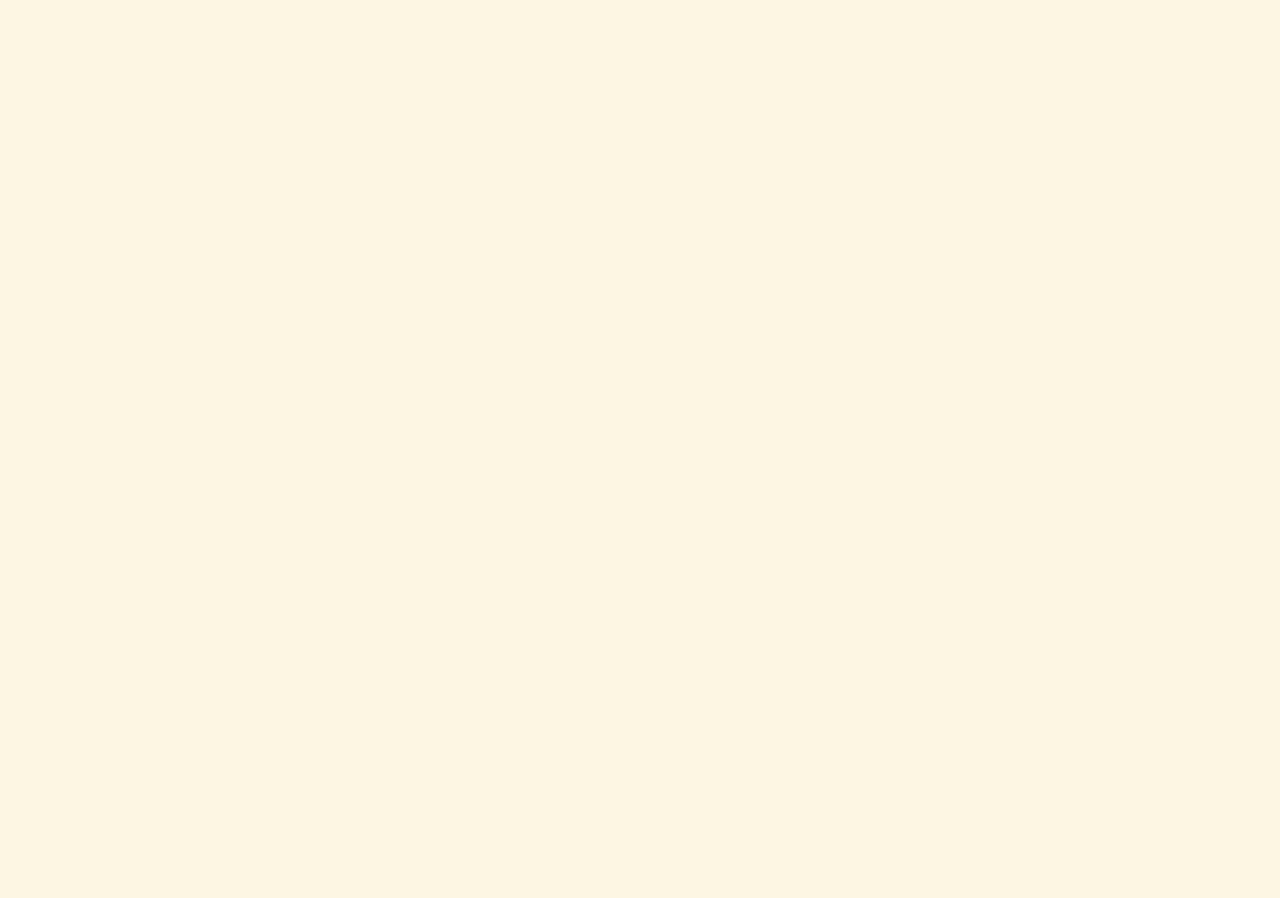
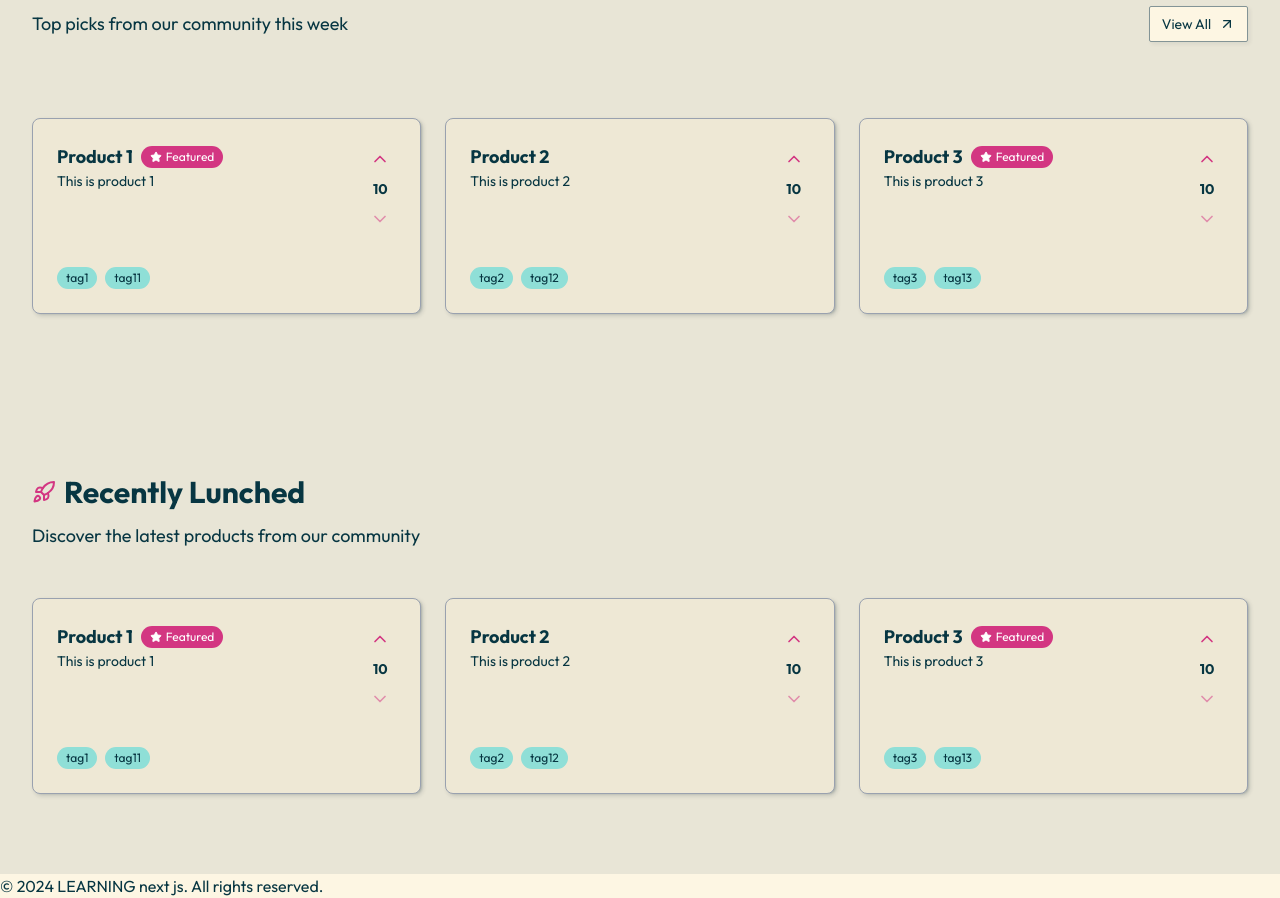
Before and after one commit to Namrata725/next-js-learning, a Next.js app: page / in a window 1280 px wide. Shown: the part 815-1713 px from the top of the page. Before the commit the page ends 800 px from the top, so only its background shows below. Built offline with nearby package versions, Linux system fonts and the light colour scheme.

Commit message:
update product and recently added products

```diff
--- a/src/app/layout.tsx
+++ b/src/app/layout.tsx
@@ -20,8 +20,8 @@ export default function RootLayout({
       <body className={`${outfit.className} antialiased`}>
         <header>I BUILD THIS</header>
         {children}
+        <footer>© 2024 LEARNING next js. All rights reserved.</footer>
       </body>
-      <footer>© 2024 LEARNING next js. All rights reserved.</footer>
     </html>
   );
 }
--- a/src/app/page.tsx
+++ b/src/app/page.tsx
@@ -1,9 +1,13 @@
-import HeroSection from "@/components/ui/landing-page/hero-section";
+import FeatureadProducts from "@/components/landing-page/featured-products";
+import HeroSection from "@/components/landing-page/hero-section";
+import RecentlyLunchedProducts from "@/components/landing-page/recently-luched-product";
 
 export default function Home() {
   return (
     <>
       <HeroSection />
+      <FeatureadProducts />
+      <RecentlyLunchedProducts />
     </>
   );
 }
--- /dev/null
+++ b/src/components/common/empty-state.tsx
@@ -0,0 +1,7 @@
+export default function EmptyState() {
+  return (
+    <div className="empty-state">
+      <p>No products found</p>
+    </div>
+  );
+}
--- /dev/null
+++ b/src/components/common/section-header.tsx
@@ -0,0 +1,21 @@
+import { LucideIcon } from "lucide-react";
+
+export default function SectionHeader({
+  title,
+  icon: Icon,
+  description,
+}: {
+  title: string;
+  icon: LucideIcon;
+  description: string;
+}) {
+  return (
+    <div className="mb-12">
+      <div className="flex items-center gap-2 mb-3">
+        <Icon className="size-6 text-primary" />
+        <h2 className="text-3xl font-bold">{title}</h2>
+      </div>
+      <p className="text-muted-foreground text-lg">{description}</p>
+    </div>
+  );
+}
--- /dev/null
+++ b/src/components/landing-page/featured-products.tsx
@@ -0,0 +1,62 @@
+import { ArrowUpRightIcon, StarIcon } from "lucide-react";
+import SectionHeader from "../common/section-header";
+import { Button } from "../ui/button";
+import Link from "next/link";
+import ProductCard from "../products/product-card";
+
+const featuredProducts = [
+  {
+    id: 1,
+    name: "Product 1",
+    description: "This is product 1",
+    tags: ["tag1", "tag11"],
+    votes: 120,
+    isFeatured: true,
+  },
+
+  {
+    id: 2,
+    name: "Product 2",
+    description: "This is product 2",
+    tags: ["tag2", "tag12"],
+    votes: 100,
+    isFeatured: false,
+  },
+
+  {
+    id: 3,
+    name: "Product 3",
+    description: "This is product 3",
+    tags: ["tag3", "tag13"],
+    votes: 120,
+    isFeatured: true,
+  },
+];
+
+export default function FeatureadProducts() {
+  return (
+    <section className="py-20 bg-muted/20">
+      <div className="wrapper">
+        <div className="flex items-center justify-between mb-8">
+          <SectionHeader
+            title="Featured Today"
+            icon={StarIcon}
+            description="Top picks from our community this week"
+          />
+
+          <Button variant={"outline"} asChild className="hidden sm:flex">
+            <Link href="/explore">
+              View All <ArrowUpRightIcon className="size-4" />
+            </Link>
+          </Button>
+        </div>
+
+        <div className="grid-wrapper">
+          {featuredProducts.map((product) => (
+            <ProductCard key={product.id} product={product} />
+          ))}
+        </div>
+      </div>
+    </section>
+  );
+}
--- /dev/null
+++ b/src/components/landing-page/recently-luched-product.tsx
@@ -0,0 +1,58 @@
+import { RocketIcon } from "lucide-react";
+import SectionHeader from "../common/section-header";
+import ProductCard from "../products/product-card";
+import EmptyState from "../common/empty-state";
+
+export default function RecentlyLunchedProducts() {
+  const recentluLuchedProducts = [
+    {
+      id: 1,
+      name: "Product 1",
+      description: "This is product 1",
+      tags: ["tag1", "tag11"],
+      votes: 120,
+      isFeatured: true,
+    },
+
+    {
+      id: 2,
+      name: "Product 2",
+      description: "This is product 2",
+      tags: ["tag2", "tag12"],
+      votes: 100,
+      isFeatured: false,
+    },
+
+    {
+      id: 3,
+      name: "Product 3",
+      description: "This is product 3",
+      tags: ["tag3", "tag13"],
+      votes: 120,
+      isFeatured: true,
+    },
+  ];
+  return (
+    <section className="py-20 bg-muted/20">
+      <div className="wrapper">
+        <SectionHeader
+          title="Recently Lunched"
+          icon={RocketIcon}
+          description="Discover the latest products from our community
+
+"
+        />
+
+        {recentluLuchedProducts.length > 0 ? (
+          <div className="grid-wrapper">
+            {recentluLuchedProducts.map((product) => (
+              <ProductCard key={product.id} product={product} />
+            ))}
+          </div>
+        ) : (
+          <EmptyState />
+        )}
+      </div>
+    </section>
+  );
+}
--- /dev/null
+++ b/src/components/products/product-card.tsx
@@ -0,0 +1,92 @@
+import Link from "next/link";
+import {
+  CardHeader,
+  Card,
+  CardTitle,
+  CardDescription,
+  CardContent,
+  CardFooter,
+} from "../ui/card";
+import { Badge } from "../ui/badge";
+import { ChevronDownIcon, ChevronUpIcon, StarIcon } from "lucide-react";
+import { Button } from "../ui/button";
+import { cn } from "@/lib/utils";
+
+interface Product {
+  id: number;
+  name: string;
+  description: string;
+  tags: string[];
+  votes: number;
+  isFeatured: boolean;
+}
+
+export default function ProductCard({ product }: { product: Product }) {
+  const hasVoted = false;
+  return (
+    <Link href={`/products/${product.id}`}>
+      <Card className="group card-hover hover:bg-primary-foreground/10 border-solid border-gray-400 min-h-[180px]">
+        <CardHeader className="flex-1">
+          <div className="flex items-start gap-4">
+            <div className="flex-1 min-w-0">
+              <div className="flex items-center gap-2">
+                <CardTitle className="text-lg group-hover:text-primary transition-colors">
+                  {product.name}
+                </CardTitle>
+                {product.isFeatured && (
+                  <Badge className="gap-1 bg-primary text-primary-foreground">
+                    <StarIcon className="size-3 fill-current" />
+                    Featured
+                  </Badge>
+                )}
+              </div>
+              <CardDescription>{product.description}</CardDescription>
+            </div>
+
+            {/* voting */}
+
+            <div className="flex flex-col items-center gap-1 shrink-0">
+              <Button
+                variant="ghost"
+                size="icon-sm"
+                className={cn(
+                  "h-8 w-8 text-primary",
+                  hasVoted
+                    ? " hover:bg-primary/20"
+                    : "hover:bg-primary/10 hover:text-primary",
+                )}
+              >
+                <ChevronUpIcon className="size-5" />
+              </Button>
+
+              <span className="text-sm font-semibold transition-colors text-foreground">
+                10
+              </span>
+              <Button
+                variant="ghost"
+                size="icon-sm"
+                className={cn(
+                  "h-8 w-8 text-primary",
+                  hasVoted
+                    ? "hover:text-destructive"
+                    : "opacity-50 cursor-not-allowed",
+                )}
+              >
+                <ChevronDownIcon className="size-5" />
+              </Button>
+            </div>
+          </div>
+        </CardHeader>
+        <CardFooter>
+          <div className="flex items-center gap-2">
+            {product.tags.map((tag) => (
+              <Badge key={tag} variant="secondary">
+                {tag}
+              </Badge>
+            ))}
+          </div>
+        </CardFooter>
+      </Card>
+    </Link>
+  );
+}
--- /dev/null
+++ b/src/components/ui/card.tsx
@@ -0,0 +1,92 @@
+import * as React from "react"
+
+import { cn } from "@/lib/utils"
+
+function Card({ className, ...props }: React.ComponentProps<"div">) {
+  return (
+    <div
+      data-slot="card"
+      className={cn(
+        "bg-card text-card-foreground flex flex-col gap-6 rounded-xl border py-6 shadow-sm",
+        className
+      )}
+      {...props}
+    />
+  )
+}
+
+function CardHeader({ className, ...props }: React.ComponentProps<"div">) {
+  return (
+    <div
+      data-slot="card-header"
+      className={cn(
+        "@container/card-header grid auto-rows-min grid-rows-[auto_auto] items-start gap-2 px-6 has-data-[slot=card-action]:grid-cols-[1fr_auto] [.border-b]:pb-6",
+        className
+      )}
+      {...props}
+    />
+  )
+}
+
+function CardTitle({ className, ...props }: React.ComponentProps<"div">) {
+  return (
+    <div
+      data-slot="card-title"
+      className={cn("leading-none font-semibold", className)}
+      {...props}
+    />
+  )
+}
+
+function CardDescription({ className, ...props }: React.ComponentProps<"div">) {
+  return (
+    <div
+      data-slot="card-description"
+      className={cn("text-muted-foreground text-sm", className)}
+      {...props}
+    />
+  )
+}
+
+function CardAction({ className, ...props }: React.ComponentProps<"div">) {
+  return (
+    <div
+      data-slot="card-action"
+      className={cn(
+        "col-start-2 row-span-2 row-start-1 self-start justify-self-end",
+        className
+      )}
+      {...props}
+    />
+  )
+}
+
+function CardContent({ className, ...props }: React.ComponentProps<"div">) {
+  return (
+    <div
+      data-slot="card-content"
+      className={cn("px-6", className)}
+      {...props}
+    />
+  )
+}
+
+function CardFooter({ className, ...props }: React.ComponentProps<"div">) {
+  return (
+    <div
+      data-slot="card-footer"
+      className={cn("flex items-center px-6 [.border-t]:pt-6", className)}
+      {...props}
+    />
+  )
+}
+
+export {
+  Card,
+  CardHeader,
+  CardFooter,
+  CardTitle,
+  CardAction,
+  CardDescription,
+  CardContent,
+}
```
Also changed, not shown: src/components/landing-page/hero-section.tsx (renamed from src/components/ui/landing-page/hero-section.tsx), src/components/landing-page/stats-card.tsx (renamed from src/components/ui/landing-page/stats-card.tsx), 1 other file (tests, documents, lock files or other folders).
